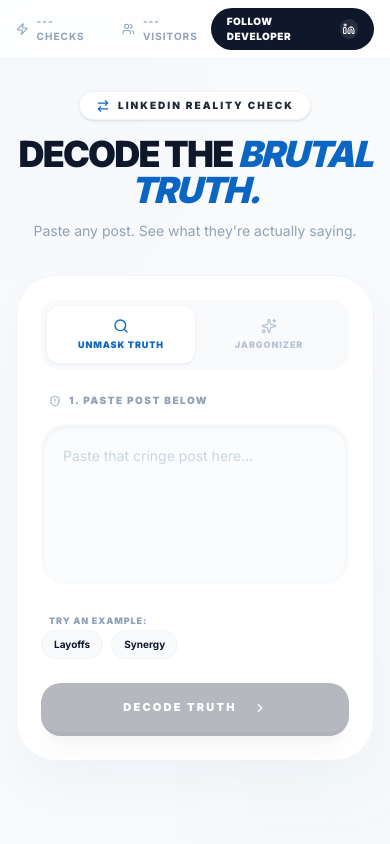
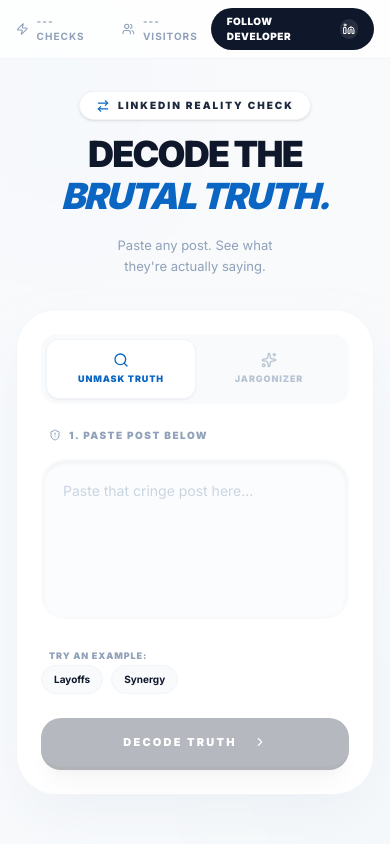
Before and after one commit to asalam05/LinkedIn-Reality, a React (Vite) app: page / in a window 390 px wide. Shown: the top 844 px of the page. Built offline with nearby package versions, Linux system fonts and the light colour scheme; no server answers; what groq-sdk would draw is missing.

Commit message:
style: optimize header sizing and text balancing for mobile

```diff
--- a/src/App.tsx
+++ b/src/App.tsx
@@ -177,14 +177,14 @@
             <span className="text-[10px] font-black uppercase tracking-[0.2em] text-slate-800">LinkedIn Reality Check</span>
           </motion.div>
 
-          <h1 className="text-4xl md:text-5xl font-[1000] tracking-tighter text-slate-900 leading-[1] mb-3">
+          <h1 className="text-4xl sm:text-4xl md:text-5xl font-[1000] tracking-tighter text-slate-900 leading-[1.05] mb-4 text-balance px-4">
              {mode === 'toReality' ? (
-                <>DECODE THE <span className="text-[#0A66C2] italic">BRUTAL TRUTH.</span></>
+                <>DECODE THE <br className="block sm:hidden" /><span className="text-[#0A66C2] italic leading-tight">BRUTAL TRUTH.</span></>
               ) : (
-                <>WRITE YOUR <span className="text-emerald-500 italic">BEST POST.</span></>
+                <>WRITE YOUR <br className="block sm:hidden" /><span className="text-emerald-500 italic leading-tight">BEST POST.</span></>
               )}
           </h1>
-          <p className="text-sm md:text-base text-slate-400 font-medium max-w-lg mx-auto leading-relaxed">
+          <p className="text-[13px] sm:text-[15px] md:text-base text-slate-400 font-medium max-w-[280px] sm:max-w-lg mx-auto leading-relaxed text-balance">
             {mode === 'toReality'
               ? "Paste any post. See what they're actually saying."
               : "Turn your wins into polished LinkedIn gold."}
```
